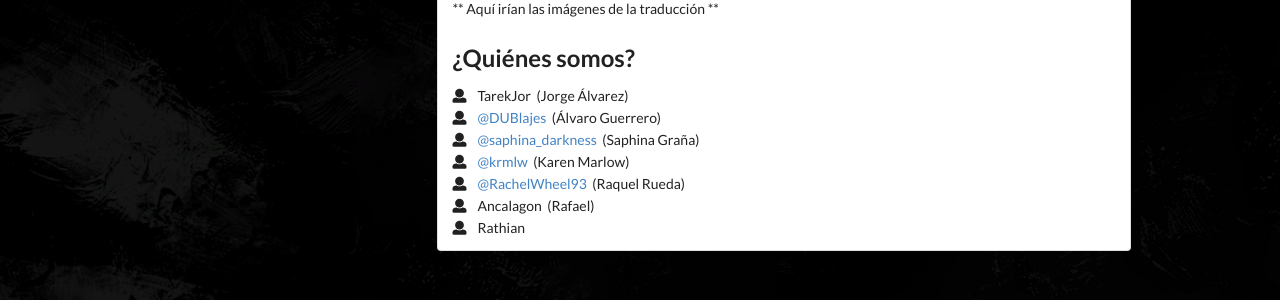
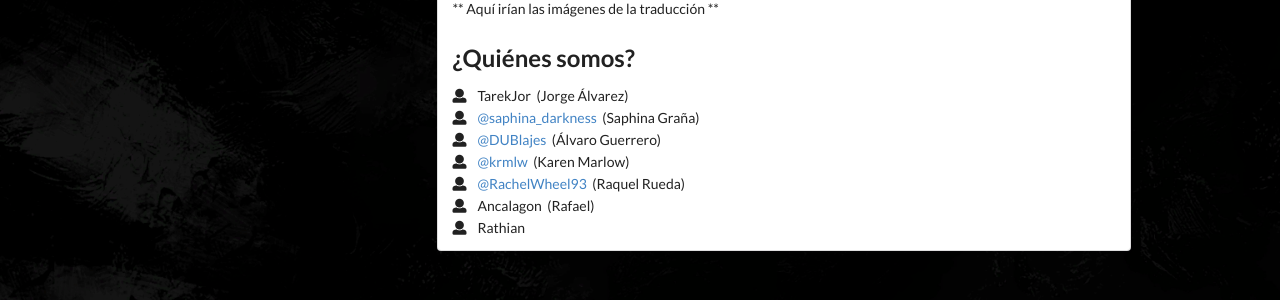
Before and after one commit to pathologic-es/pathologic-es.github.io, a Jekyll site: the page built from index.md, in a window 1280 px wide. Shown: the part 1203-1503 px from the top of the page. Built offline with Jekyll 4.4.1, drawn with Linux system fonts in a browser that asks for light colours; part of the change alters nothing that is shown.

```diff
--- a/_data/members.yml
+++ b/_data/members.yml
@@ -1,15 +1,15 @@
 - name: Jorge Álvarez
   username: TarekJor
   twitter:
-
-- name: Álvaro Guerrero
-  username:
-  twitter: DUBlajes
 
 - name: Saphina Graña
   username:
   twitter:
   instagram: saphina_darkness
+
+- name: Álvaro Guerrero
+  username:
+  twitter: DUBlajes
 
 - name: Karen Marlow
   username:
```
